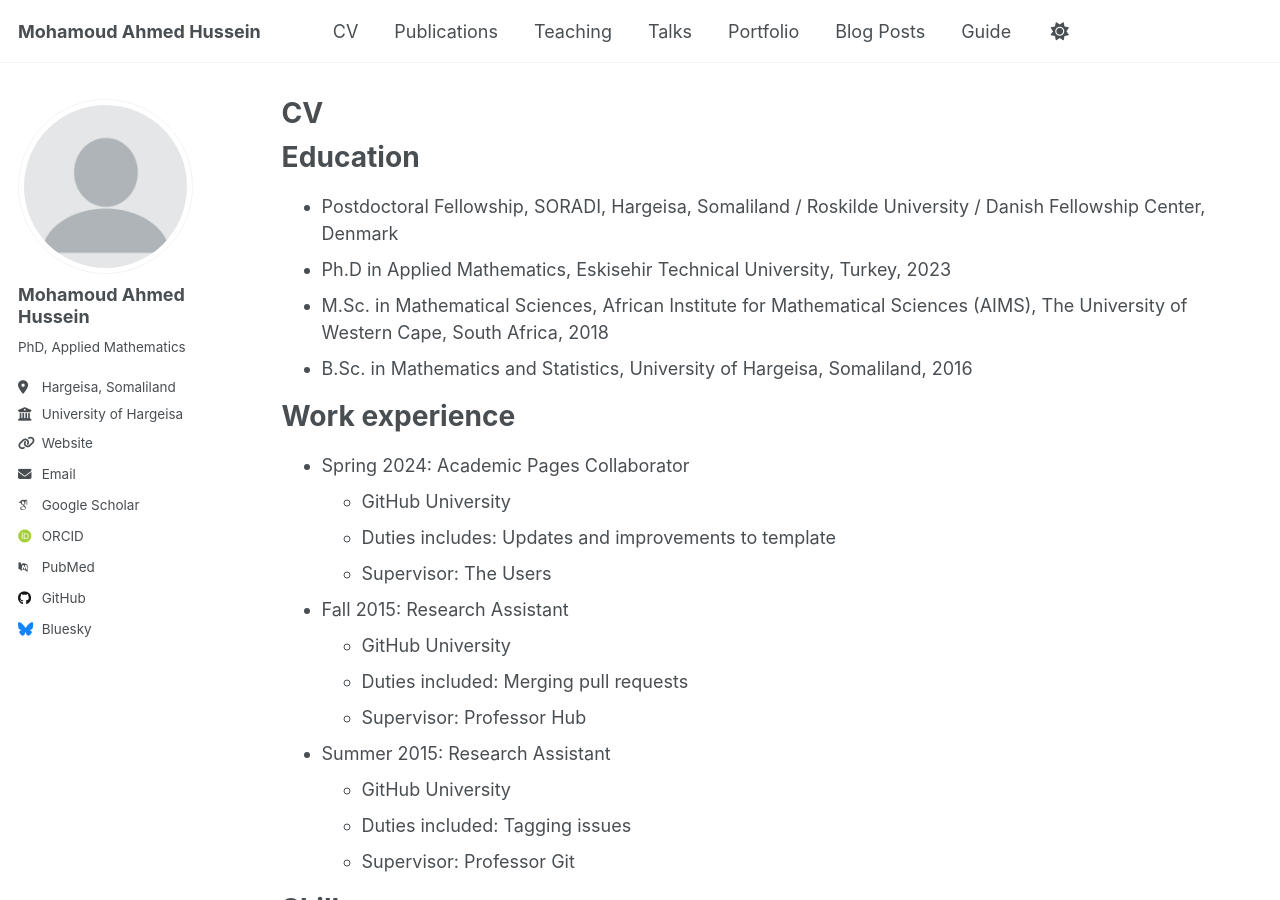
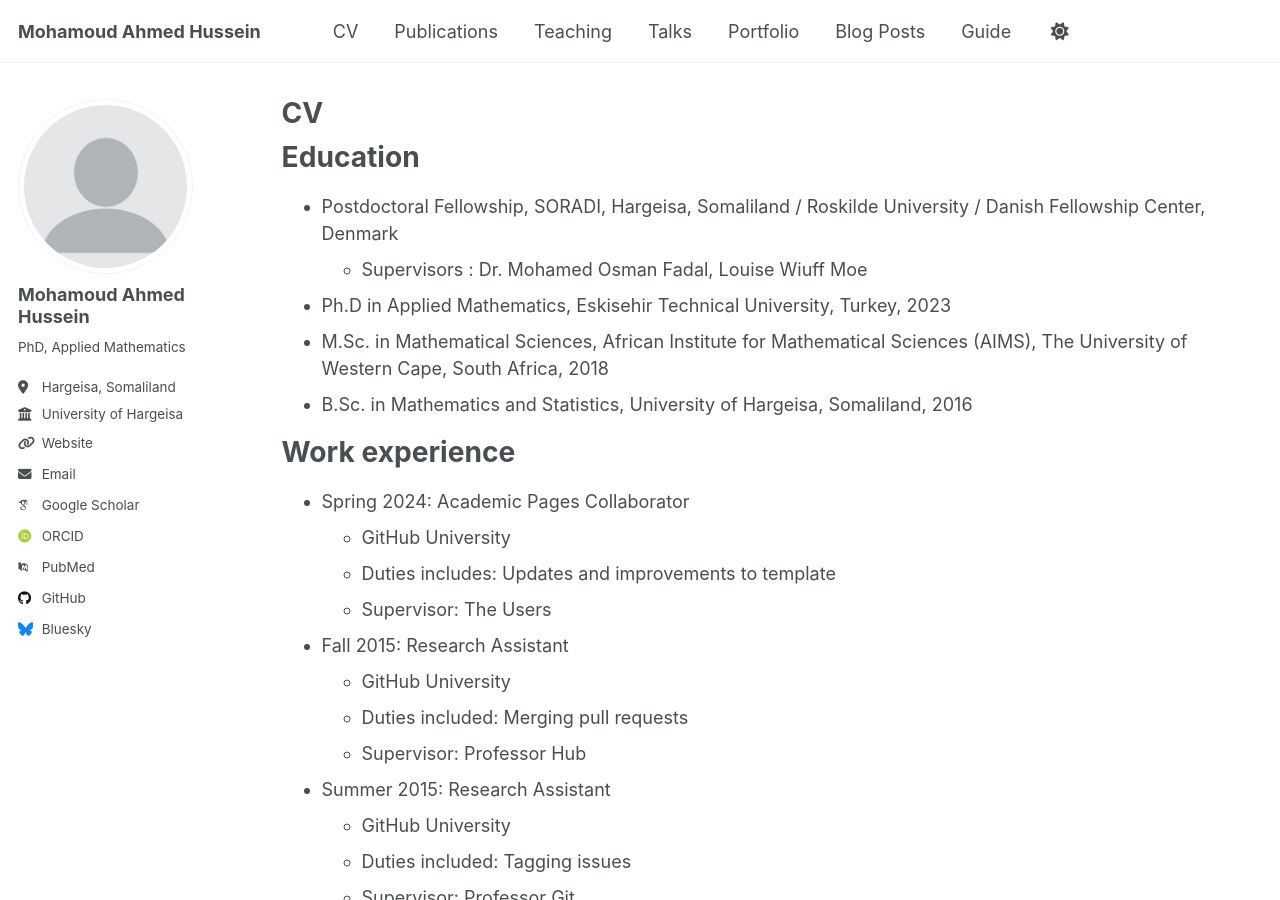
Before and after one commit to DrMohamoud/DrMohamoud.github.io, a Jekyll site: the page built from _pages/cv.md, in a window 1280 px wide and 900 px high. Built offline with Jekyll 4.4.1, drawn with Linux system fonts in a browser that asks for light colours; some web fonts are replaced; a script that is not in the unit is left out.

Commit message:
Update cv.md

```diff
--- a/_pages/cv.md
+++ b/_pages/cv.md
@@ -12,6 +12,7 @@ redirect_from:
 Education
 ======
 * Postdoctoral Fellowship, SORADI, Hargeisa, Somaliland  / Roskilde University / Danish Fellowship Center, Denmark
+  * Supervisors : Dr. Mohamed Osman Fadal, Louise Wiuff Moe
 * Ph.D in Applied Mathematics, Eskisehir Technical University, Turkey, 2023
 * M.Sc. in Mathematical Sciences, African Institute for Mathematical Sciences (AIMS), The University of Western Cape, South Africa, 2018
 * B.Sc. in Mathematics and Statistics, University of Hargeisa, Somaliland, 2016
```
